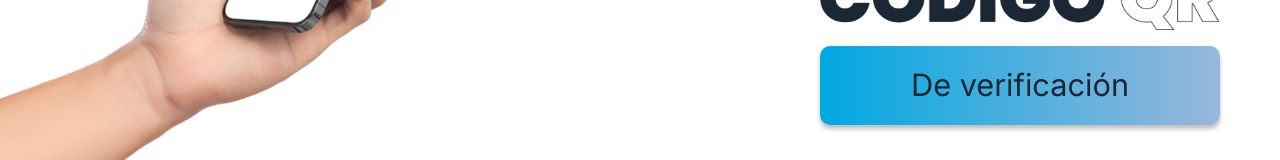
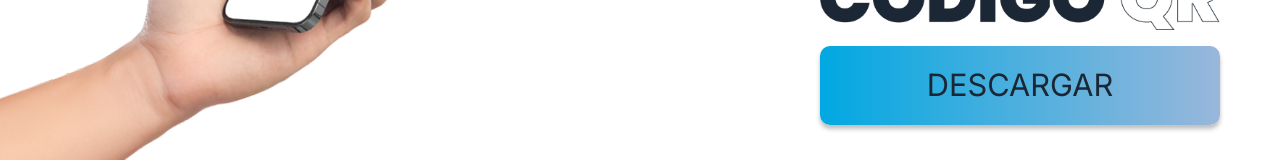
Before and after one commit to datoanalista/vibepass-web, a Next.js app: page /venta-exitosa in a window 1280 px wide. Shown: the part 339-499 px from the top of the page. Built offline with nearby package versions, Linux system fonts and the light colour scheme.

Commit message:
desccargar

```diff
--- a/src/app/venta-exitosa/page.tsx
+++ b/src/app/venta-exitosa/page.tsx
@@ -156,7 +156,7 @@ const VentaExitosaPage: React.FC = () => {
           <div style="text-align: center; margin-left: 30px;">
             <img src="${qrCodeDataURL || getImagePath("/images/codigoqr.png")}" alt="QR Code" style="width: 150px; height: 150px;" />
             <div style="background: linear-gradient(90deg, #01A8E2 0%, #99B7DB 100%); padding: 10px; border-radius: 8px; margin-top: 10px; color: white; font-weight: bold;">
-              Código de Verificación
+              DESCARGAR
             </div>
           </div>
         </div>
@@ -330,7 +330,7 @@ const VentaExitosaPage: React.FC = () => {
           title={isGeneratingPDF ? "Generando PDF..." : "Haz clic para descargar tu entrada en PDF"}
         >
           <span className={styles.verificationText}>
-            {isGeneratingPDF ? 'Generando PDF...' : 'De verificación'}
+            {isGeneratingPDF ? 'Generando PDF...' : 'DESCARGAR'}
           </span>
         </div>
 
```
